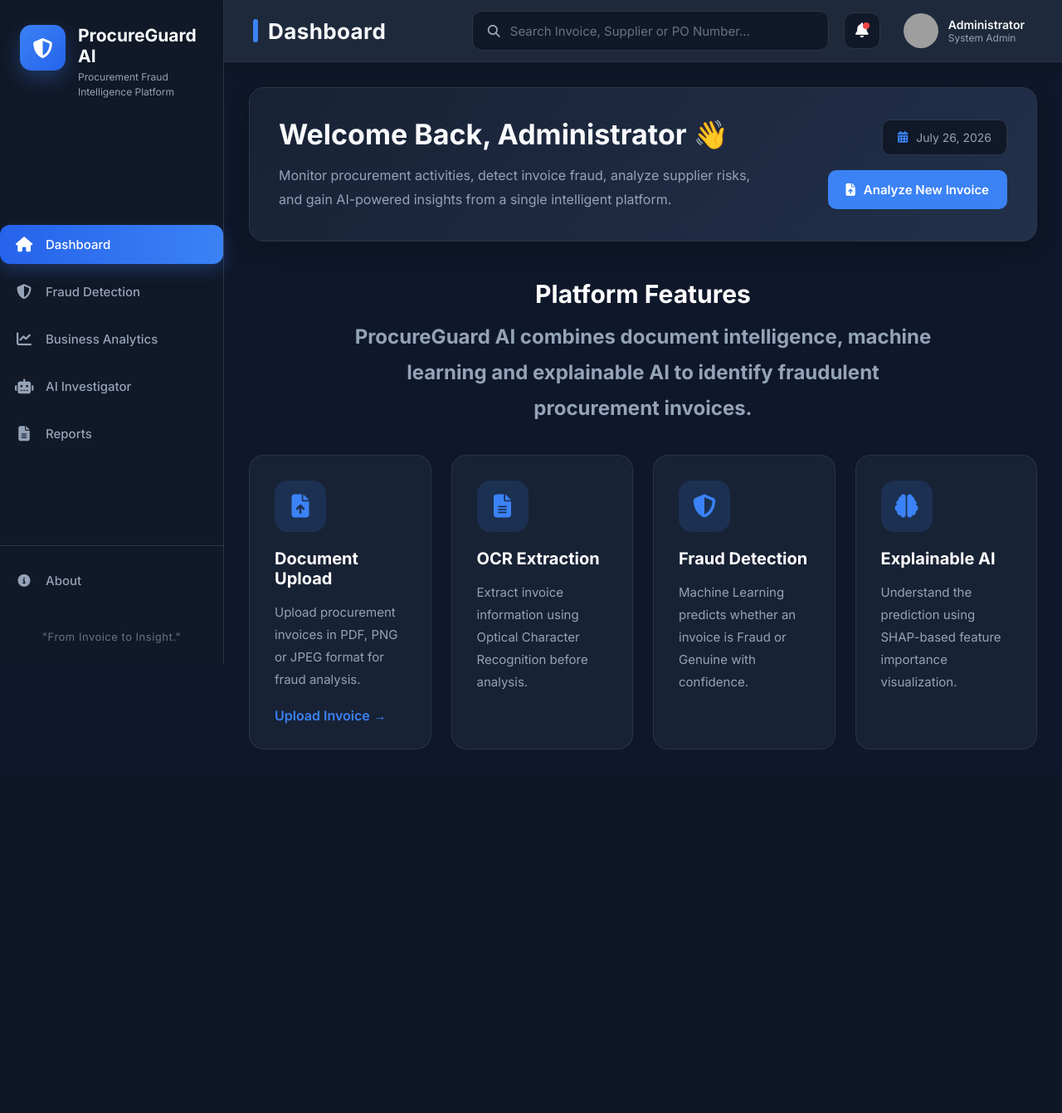
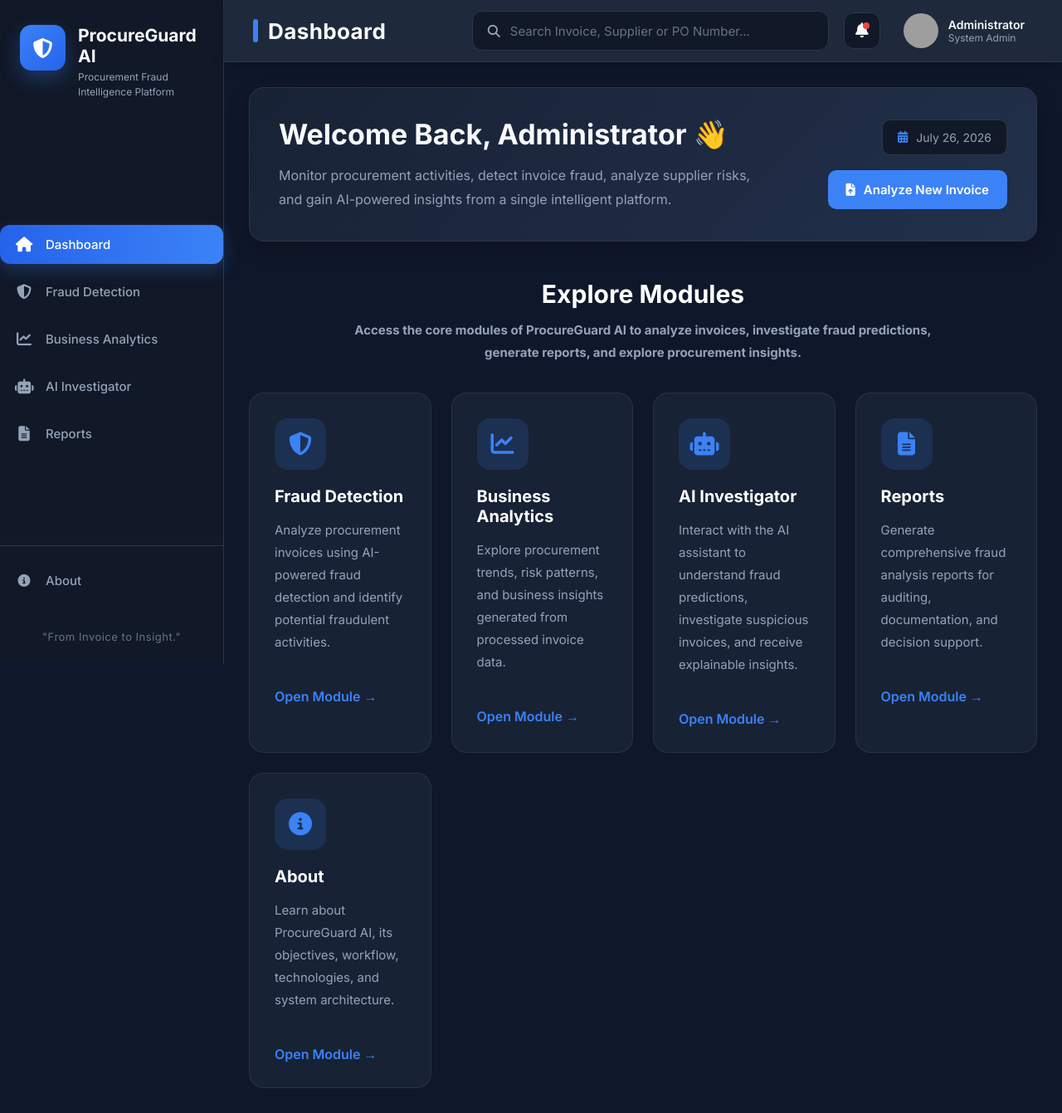
Before and after one commit to invoicefrauddetection-04/invoice_fraud_detetction_ML, a Flask app: page / in a window 1280 px wide. Shown: the whole page at 83% size. Before the commit the page ends 903 px from the top, so only its background shows below. Run offline with Flask 3, Linux system fonts and the light colour scheme; some libraries are stand-ins or nearby versions; grey boxes are pictures that could not be loaded.

Commit message:
New Changes

```diff
--- a/static/css/styles.css
+++ b/static/css/styles.css
@@ -1539,6 +1539,90 @@ tbody tr:hover{
 
     font-size:15px;
 
+}
+
+/* ================= Explore Modules ================= */
+
+.features-section{
+    margin-top: 50px;
+}
+
+.section-title{
+    margin-bottom: 35px;
+}
+
+.section-title h2{
+    font-size: 2rem;
+    font-weight: 700;
+    color: #F8FAFC;
+    margin-bottom: 10px;
+}
+
+.section-title p{
+    max-width: 700px;
+    color: #94A3B8;
+    line-height: 1.7;
+    font-size: 15px;
+}
+
+.features-grid{
+    display: grid;
+    grid-template-columns: repeat(auto-fit, minmax(280px, 1fr));
+    gap: 25px;
+}
+
+.feature-card{
+    background: #1F2937;
+    border: 1px solid #2D3748;
+    border-radius: 16px;
+    padding: 28px;
+    transition: all .3s ease;
+}
+
+.feature-card:hover{
+    transform: translateY(-6px);
+    border-color: #3B82F6;
+    box-shadow: 0 12px 30px rgba(0,0,0,.25);
+}
+
+.feature-icon{
+    width: 60px;
+    height: 60px;
+    border-radius: 14px;
+    background: rgba(59,130,246,.12);
+    display: flex;
+    align-items: center;
+    justify-content: center;
+    margin-bottom: 22px;
+}
+
+.feature-icon i{
+    font-size: 24px;
+    color: #3B82F6;
+}
+
+.feature-card h3{
+    color: #F8FAFC;
+    margin-bottom: 12px;
+    font-size: 1.2rem;
+}
+
+.feature-card p{
+    color: #94A3B8;
+    line-height: 1.7;
+    font-size: 15px;
+    margin-bottom: 22px;
+}
+
+.feature-card a{
+    color: #3B82F6;
+    text-decoration: none;
+    font-weight: 600;
+    transition: .3s;
+}
+
+.feature-card a:hover{
+    color: #60A5FA;
 }
 
 /* =========================
--- a/templates/dashboard.html
+++ b/templates/dashboard.html
@@ -46,57 +46,22 @@
 
    <!-- ================= Platform Features ================= -->
 
+<!-- ================= Explore Modules ================= -->
+
 <section class="features-section">
 
     <div class="section-title">
-        <h2>Platform Features</h2>
+        <h2>Explore Modules</h2>
         <p>
-            ProcureGuard AI combines document intelligence, machine learning and
-            explainable AI to identify fraudulent procurement invoices.
+            Access the core modules of ProcureGuard AI to analyze invoices,
+            investigate fraud predictions, generate reports, and explore
+            procurement insights.
         </p>
     </div>
 
     <div class="features-grid">
 
-        <!-- Card 1 -->
-
-        <div class="feature-card">
-
-            <div class="feature-icon">
-                <i class="fa-solid fa-file-arrow-up"></i>
-            </div>
-
-            <h3>Document Upload</h3>
-
-            <p>
-                Upload procurement invoices in PDF, PNG or JPEG format
-                for fraud analysis.
-            </p>
-
-            <a href="/fraud-detection">
-                Upload Invoice →
-            </a>
-
-        </div>
-
-        <!-- Card 2 -->
-
-        <div class="feature-card">
-
-            <div class="feature-icon">
-                <i class="fa-solid fa-file-lines"></i>
-            </div>
-
-            <h3>OCR Extraction</h3>
-
-            <p>
-                Extract invoice information using Optical Character
-                Recognition before analysis.
-            </p>
-
-        </div>
-
-        <!-- Card 3 -->
+        <!-- Fraud Detection -->
 
         <div class="feature-card">
 
@@ -107,26 +72,97 @@
             <h3>Fraud Detection</h3>
 
             <p>
-                Machine Learning predicts whether an invoice
-                is Fraud or Genuine with confidence.
+                Analyze procurement invoices using AI-powered fraud detection
+                and identify potential fraudulent activities.
             </p>
+
+            <a href="{{ url_for('fraud_detection') }}">
+                Open Module →
+            </a>
 
         </div>
 
-        <!-- Card 4 -->
+        <!-- Business Analytics -->
 
         <div class="feature-card">
 
             <div class="feature-icon">
-                <i class="fa-solid fa-brain"></i>
+                <i class="fa-solid fa-chart-line"></i>
             </div>
 
-            <h3>Explainable AI</h3>
+            <h3>Business Analytics</h3>
 
             <p>
-                Understand the prediction using SHAP-based
-                feature importance visualization.
+                Explore procurement trends, risk patterns, and business insights
+                generated from processed invoice data.
             </p>
+
+            <a href="{{ url_for('analytics') }}">
+                Open Module →
+            </a>
+
+        </div>
+
+        <!-- AI Investigator -->
+
+        <div class="feature-card">
+
+            <div class="feature-icon">
+                <i class="fa-solid fa-robot"></i>
+            </div>
+
+            <h3>AI Investigator</h3>
+
+            <p>
+                Interact with the AI assistant to understand fraud predictions,
+                investigate suspicious invoices, and receive explainable insights.
+            </p>
+
+            <a href="{{ url_for('ai') }}">
+                Open Module →
+            </a>
+
+        </div>
+
+        <!-- Reports -->
+
+        <div class="feature-card">
+
+            <div class="feature-icon">
+                <i class="fa-solid fa-file-lines"></i>
+            </div>
+
+            <h3>Reports</h3>
+
+            <p>
+                Generate comprehensive fraud analysis reports for auditing,
+                documentation, and decision support.
+            </p>
+
+            <a href="{{ url_for('reports') }}">
+                Open Module →
+            </a>
+
+        </div>
+
+        <!-- About -->
+
+        <div class="feature-card">
+
+            <div class="feature-icon">
+                <i class="fa-solid fa-circle-info"></i>
+            </div>
+
+            <h3>About</h3>
+
+            <p>
+                Learn about ProcureGuard AI, its objectives, workflow,
+                technologies, and system architecture.
+            </p>
+
+            <a href="{{ url_for('about') }}">
+                Open Module →
+            </a>
 
         </div>
 
@@ -134,6 +170,4 @@
 
 </section>
 
-</div>
-
 {% endblock %}
```
